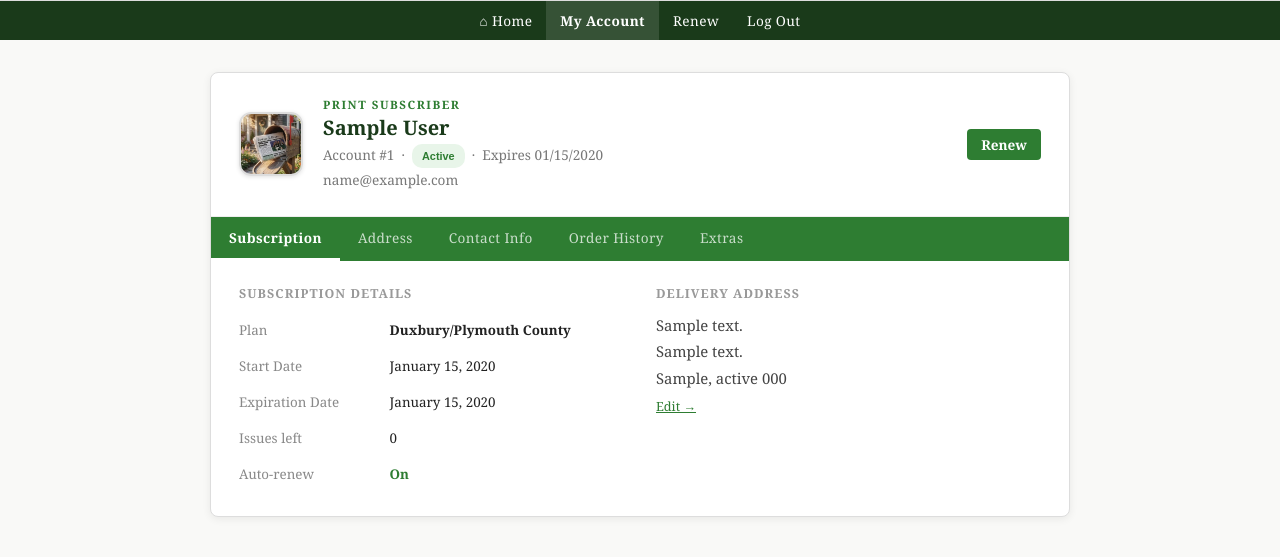
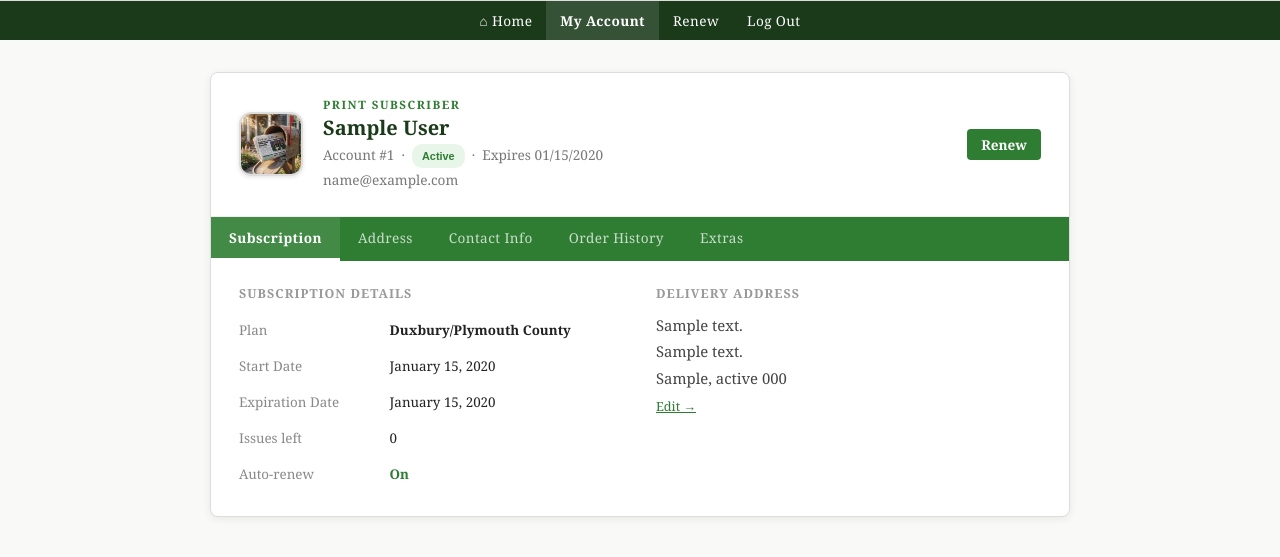
Before and after one commit to clipper-circ/clipper-circ, a Flask app: page /account in a window 1280 px wide. Shown: the part 427-984 px from the top of the page. Run offline with Flask 3, Linux system fonts and the light colour scheme; the visitor is signed in with stand-in values (Sample User, id 1); tables that the repository leaves empty hold one stand-in row (values such as "Sample post"); some libraries are stand-ins or nearby versions.

Commit message:
Add light green tint to active tab

```diff
--- a/portal/templates/account.html
+++ b/portal/templates/account.html
@@ -19,7 +19,7 @@
                  font-family:Georgia,serif; letter-spacing:0.03em; display:inline-block;
                  border-bottom:3px solid transparent; cursor:pointer; }
   .acct-tabs a:hover { color:#fff; background:rgba(255,255,255,0.08); }
-  .acct-tabs a.active { color:#fff; border-bottom:3px solid #fff; font-weight:700; }
+  .acct-tabs a.active { color:#fff; border-bottom:3px solid #fff; font-weight:700; background:rgba(255,255,255,0.10); }
 
   /* Profile header */
   .acct-profile { display:flex; align-items:center; gap:20px; padding:24px 28px; border-bottom:1px solid #eee; }
```
